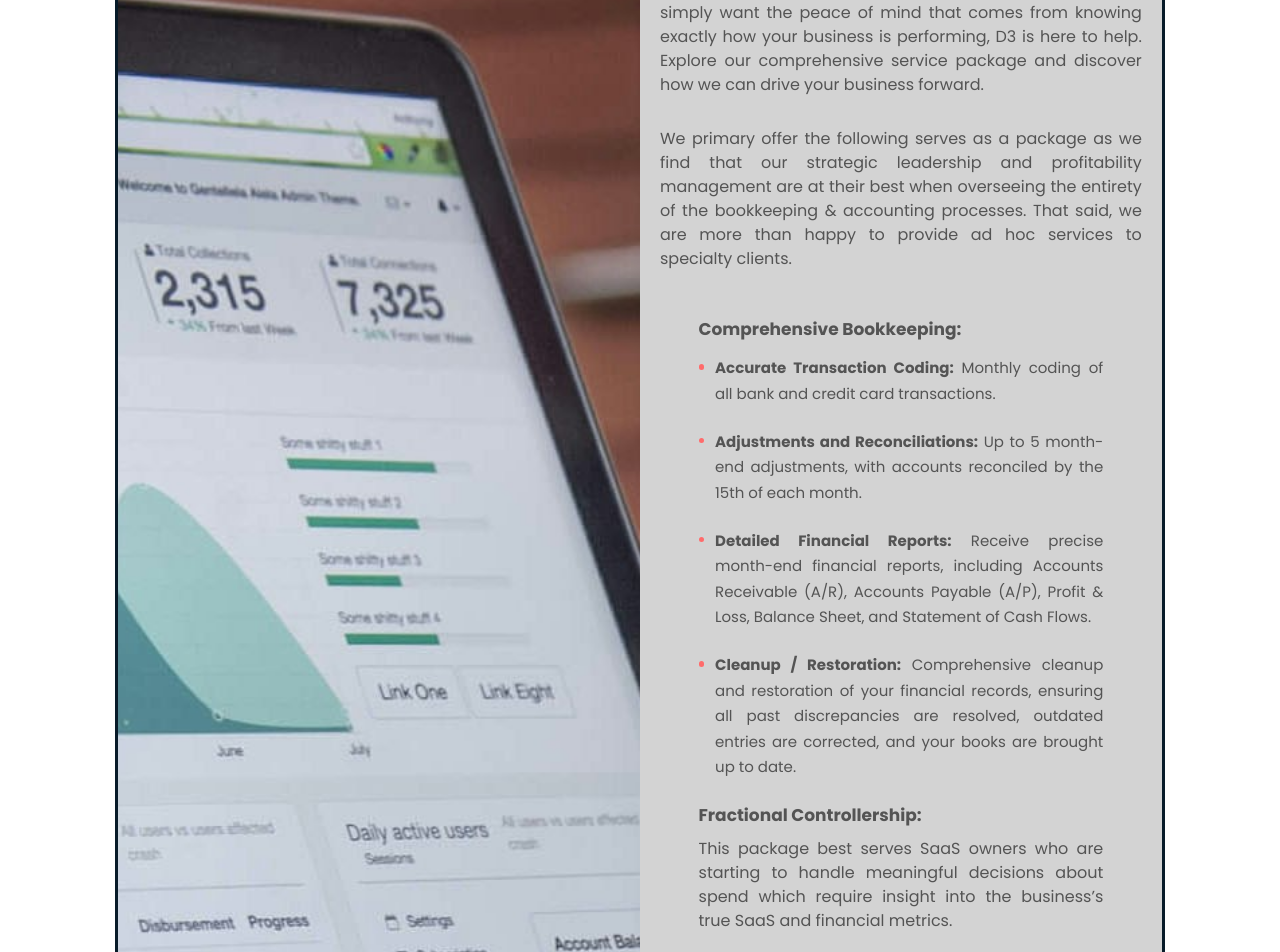
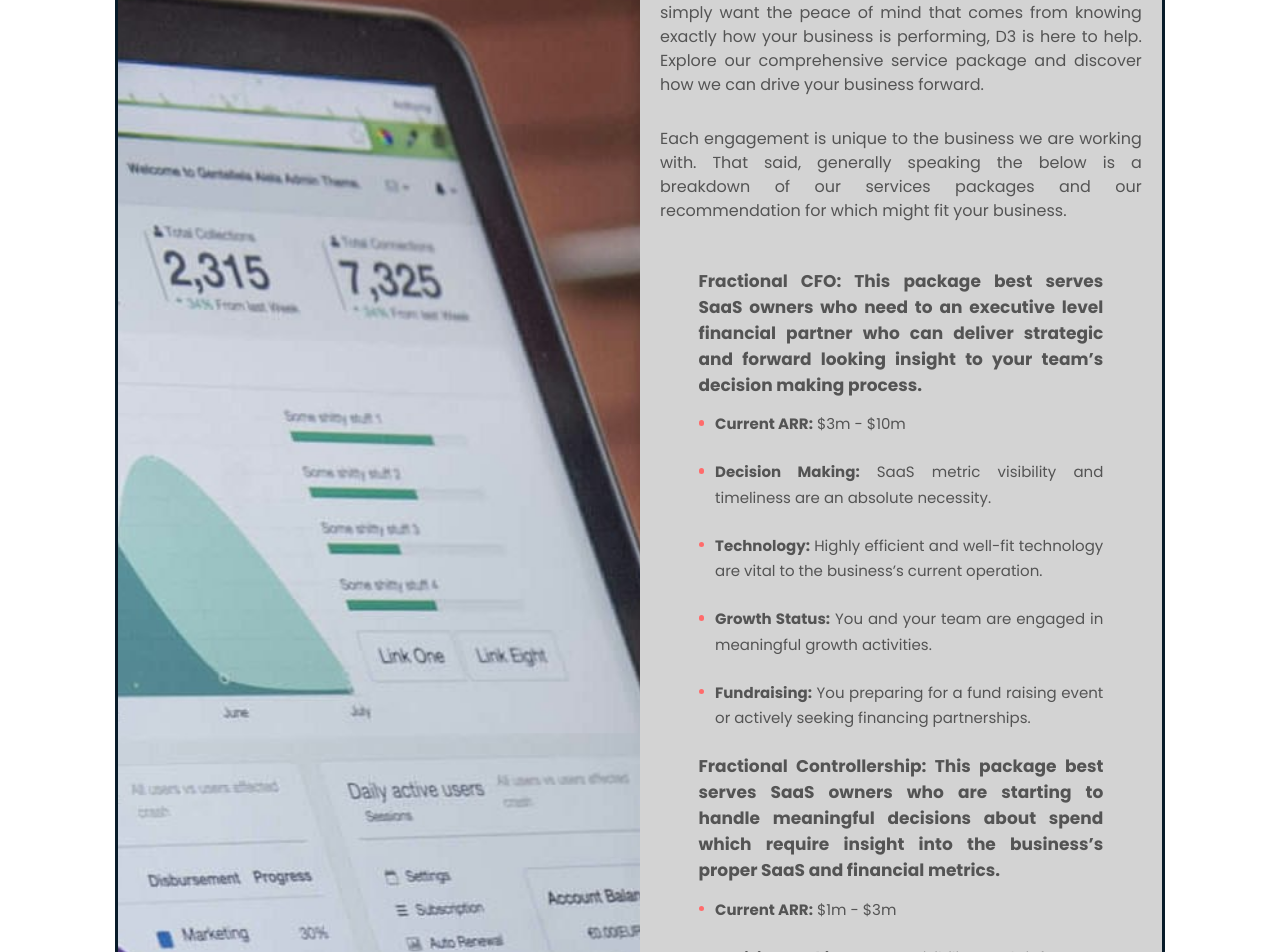
Before and after one commit to kylecburgoyneF9/business_website, a Vue app: page /consulting in a window 1280 px wide. Shown: the part 2380-3332 px from the top of the page. Built offline with nearby package versions, Linux system fonts and the light colour scheme.

Commit message:
Full services update

```diff
--- a/src/views/ConsultingView.vue
+++ b/src/views/ConsultingView.vue
@@ -79,32 +79,30 @@
                         guesswork. Whether you're aiming to grow your business or simply want the peace of mind that
                         comes from knowing exactly how your business is performing, D3 is here to help. Explore our
                         comprehensive service package and discover how we can drive your business forward.</p>
-                    <p>We primary offer the following serves as a package as we find that our strategic leadership and
-                        profitability management are at their best when overseeing the entirety of the bookkeeping &
-                        accounting processes. That said, we are more than happy to provide ad hoc services to specialty
-                        clients.</p>
+                    <p>Each engagement is unique to the business we are working with. That said, generally speaking the
+                        below is a breakdown of our services packages and our recommendation for which might fit your
+                        business. </p>
                     <ul class="styled-list-alt">
                         <li>
-                            <strong>Comprehensive Bookkeeping:</strong>
+                            <strong>Fractional CFO: This package best serves SaaS owners who need to an executive
+                                level financial partner who can deliver strategic and forward looking insight to your
+                                team’s decision making process. </strong>
                             <ul>
-                                <li><b>Accurate Transaction Coding:</b> Monthly coding of all bank and credit card
-                                    transactions.</li>
-                                <li><b>Adjustments and Reconciliations:</b> Up to 5 month-end adjustments, with accounts
-                                    reconciled by the 15th of each month.</li>
-                                <li><b>Detailed Financial Reports:</b> Receive precise month-end financial reports,
-                                    including Accounts Receivable (A/R), Accounts Payable (A/P), Profit & Loss, Balance
-                                    Sheet, and Statement of Cash Flows.</li>
-                                <li><b>Cleanup / Restoration:</b> Comprehensive cleanup and restoration of your
-                                    financial records, ensuring all past discrepancies are resolved, outdated entries
-                                    are
-                                    corrected, and your books are brought up to date.</li>
+                                <li><b>Current ARR:</b> $3m - $10m</li>
+                                <li><b>Decision Making:</b> SaaS metric visibility and timeliness are an absolute
+                                    necessity. </li>
+                                <li><b>Technology:</b> Highly efficient and well-fit technology are vital to the
+                                    business’s current operation.</li>
+                                <li><b>Growth Status:</b> You and your team are engaged in meaningful growth activities.
+                                </li>
+                                <li><b>Fundraising:</b> You preparing for a fund raising event or actively seeking
+                                    financing partnerships. </li>
                             </ul>
                         </li>
                         <li>
-                            <strong>Fractional Controllership:</strong>
-                            <p>This package best serves SaaS owners who are
+                            <strong>Fractional Controllership: This package best serves SaaS owners who are
                                 starting to handle meaningful decisions about spend which require insight into the
-                                business’s true SaaS and financial metrics.</p>
+                                business’s proper SaaS and financial metrics.</strong>
                             <ul>
                                 <li><b>Current ARR:</b> $1m - $3m</li>
                                 <li><b>Decision Making:</b> SaaS visibility and info turn-around times are starting to
@@ -119,12 +117,11 @@
                             </ul>
                         </li>
                         <li>
-                            <strong>Bookkeeper:</strong>
-                            <p>This package best serves owners who
+                            <strong>Bookkeeper: This package best serves owners who
                                 are pre-revenue and simply need peace of mind that their books are taken care of and
                                 enough
-                                visibility to make standard day-to-day business decisions (payroll, Opex, tech, etc).
-                            </p>
+                                visibility to make standard day-to-day business decisions (payroll, Opex, tech,
+                                etc).</strong>
                             <ul>
                                 <li><b>Current ARR:</b> Pre-revenue - $1m</li>
                                 <li><b>Decision Making:</b> You only need enough visibility to make standard day-to-day
```
